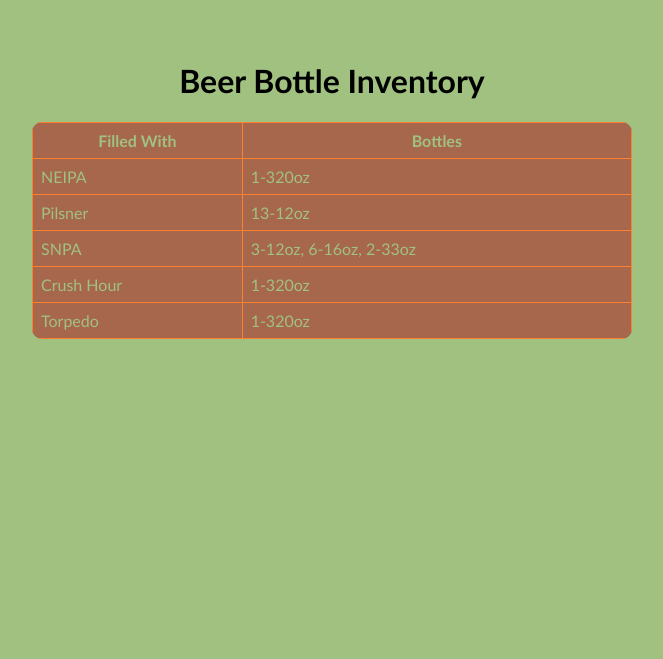
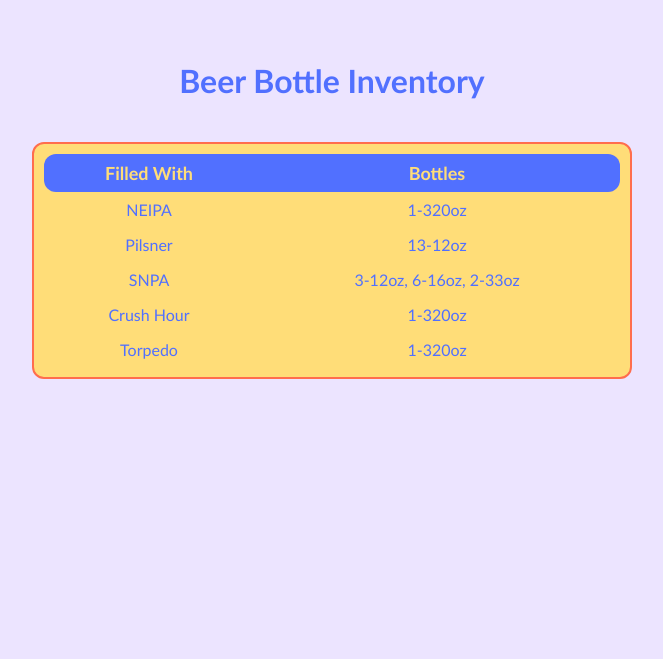
Before and after one commit to rkipp/BottleInventory, a Flask app: page /group in a window 1280 px wide. Shown: the top 659 px of the page, without its empty margins (308-971 px from the left). Run offline with Flask 3, Linux system fonts and the light colour scheme.

Commit message:
Updated color and style

```diff
--- a/static/style.css
+++ b/static/style.css
@@ -1,16 +1,39 @@
 
 :root {
-  --primary-color: #FE7F2D;    /* Example: main color */
-  --secondary-color: #025a3c;  /* Example: secondary color */
-  --accent-color: #FCCA46;     /* Example: accent color */
-  --background-color: #A1C181; /* Example: background color */
+  --primary-color: #ff6d4d;
+  --secondary-color: #ffdd78;
+  --accent-color: #025a3c;
+  --background-color: #ece4ff;
+  --tertiary-color: #5170ff
+}
+
+*{
+  border-radius: 12px;
+}
+
+header {
+  padding: 20px;
+  align-items: center;
+  justify-content: center;
+  display: flex;
+  gap: 15px;
+  background-color: var(--tertiary-color);
+  color: var(--background-color);
+}
+
+header .logo {
+  width: 150px; /* Adjust the height as needed */
+  display: block;
+  margin: 15px; /* Space between logo and title */
 }
 
 body {
     font-family: 'Trebuchet MS', 'Lucida Sans Unicode', 'Lucida Grande', 'Lucida Sans', Arial, sans-serif;
     background-color: var(--background-color);
+    color: var(--tertiary-color);
     margin: 20px;
     padding: 20px;
+    gap: 20px;
     display: flex;
     flex-direction: column;
     min-height: 10vh;
@@ -21,20 +44,50 @@
 table {
   width: 100%;
   background-color: var(--secondary-color);
-  border-radius: 10px;
   margin: auto;
   padding: 10px;
-  color: var(--background-color);
+  color: var(--tertiary-color);
   font-size: 16px;
-  border-collapse: collapse;
+  border-collapse: separate;
+  border-spacing: 0;;
   overflow: hidden;
-  border: none;
+  border: 2px solid var(--primary-color);
 
 }
 
 th, td {
-  border: 1px solid var(--primary-color);
+  border: none;
   padding: 8px;
+  text-align: center;
+  background-color: var(--secondary-color);
+  border-radius: 0px;
+}
+
+th {
+  background-color: var(--tertiary-color);
+  color: var(--secondary-color);
+  border-radius: 0;
+  font-size: 18px;
+}
+
+
+th:first-child {
+  border-top-left-radius: 12px;
+}
+th:last-child {
+  border-top-right-radius: 12px;
+}
+th:first-child {
+  border-bottom-left-radius: 12px;
+}
+th:last-child {
+  border-bottom-right-radius: 12px;
+}
+
+thead {
+  display: table-header-group; /* ensures proper header layout */
+  box-shadow: 0 2px 0 0 #fff;  /* 2px line under header */
+  background-color: var(--tertiary-color);
 }
 
 input, select {
@@ -64,6 +117,7 @@
   border-radius: 10px;
   box-shadow: 0 2px 5px rgba(0, 0, 0, 0.2); /* Optional: Add a shadow */
   background-color: var(--primary-color);
+  color: var(--background-color);
 }
 
 
@@ -139,6 +193,7 @@
     align-self: flex-start;
     border-radius: 10px;
     background-color: var(--accent-color);
+    color: var(--background-color);
     padding: 20px;
     box-sizing: border-box;
     box-shadow: 0 2px 5px rgba(0, 0, 0, 0.2); /* Optional: Add a shadow */
@@ -164,7 +219,7 @@
 
   .fermenter-label {
     font-size: 10px;
-    color: #222;
+    color: var(--tertiary-color);
     text-align: center;
     padding: 2px 4px;
     background-color: rgba(255, 255, 255, 0.6);
--- a/templates/grouped.html
+++ b/templates/grouped.html
@@ -8,7 +8,6 @@
         table {
             width: 50%;
             margin: auto;
-            background-color: #A6674C;
         }
     </style>
     <title>Inventory</title>
```
Also changed, not shown: templates/index.html (+6 -3 lines), static/logo.jpeg (added).
